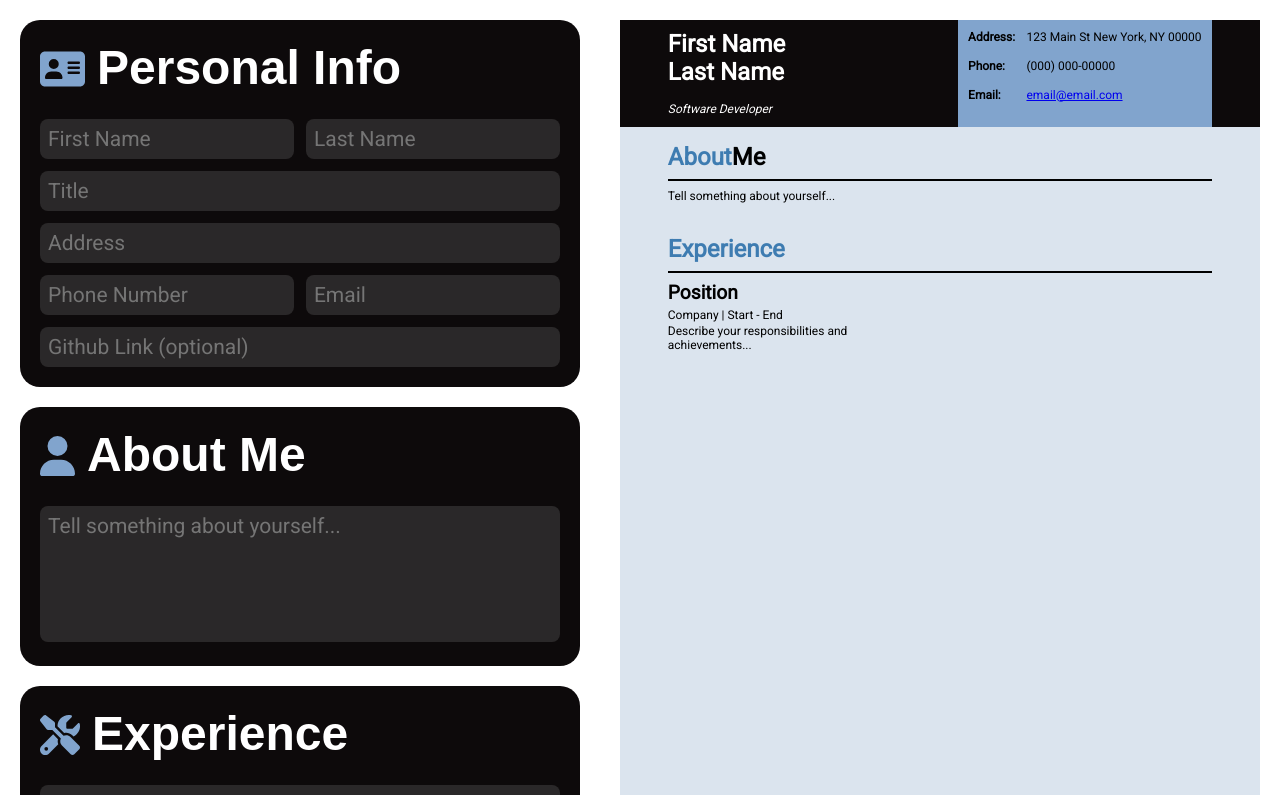
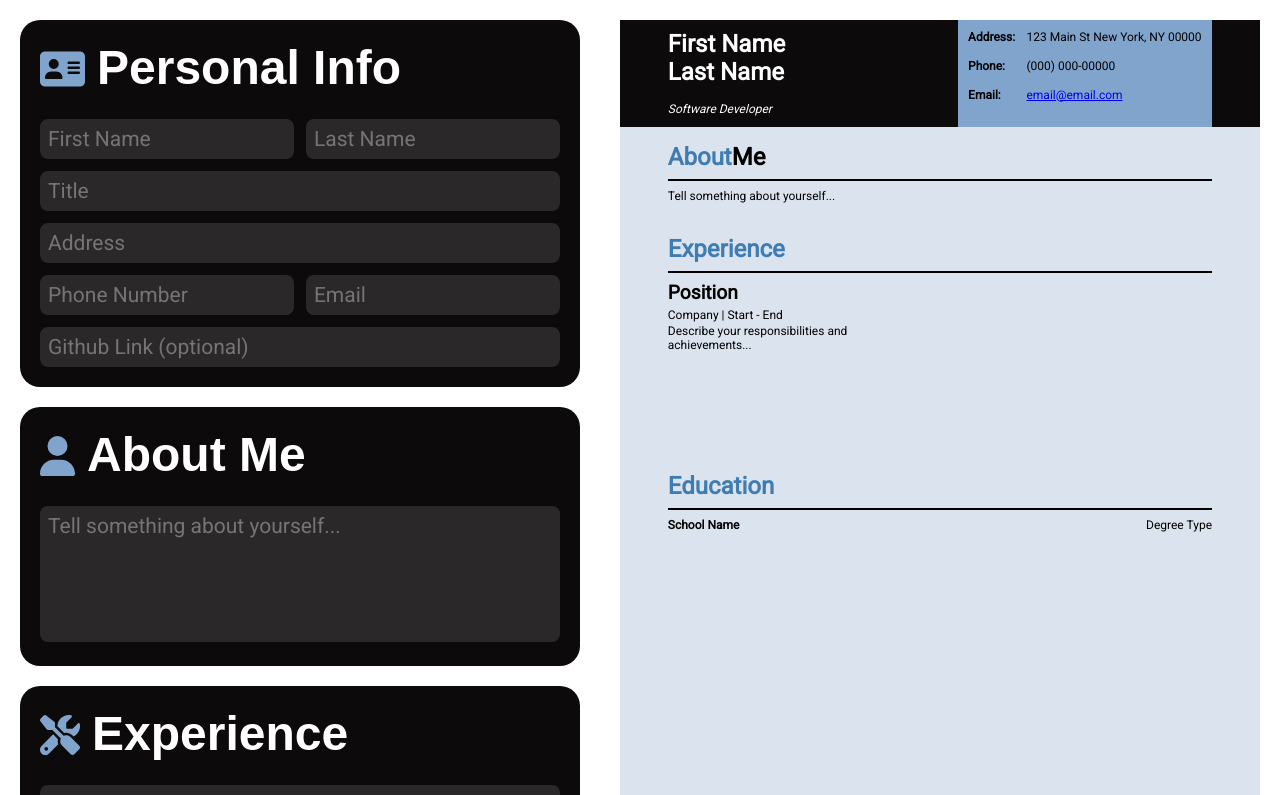
Before and after one commit to Afer1991/cv-application, a React (Vite) app: page / in a window 1280 px wide. Shown: the top 795 px of the page. Built offline with nearby package versions, Linux system fonts and the light colour scheme; a web font is replaced by a local one.

Commit message:
Adjust App html, adjust style

```diff
--- a/src/App.jsx
+++ b/src/App.jsx
@@ -267,6 +267,14 @@ function App() {
             </div>
           </div>
         </div>
+        <div class="education">
+          <h1>Education</h1>
+          <hr />
+          <div>
+            <p class="bold">School Name</p>
+            <p>Degree Type</p>
+          </div>
+        </div>
       </section>
     </>
   )
--- a/src/index.css
+++ b/src/index.css
@@ -47,7 +47,7 @@
 }
 
 .bold {
-  font-weight: bolder;
+  font-weight: bold;
 }
 
 a:visited {
@@ -55,12 +55,14 @@ a:visited {
 }
 
 .aboutMe,
-.experience {
-  padding: 1rem 1.75rem;
+.experience,
+.education {
+  padding: 1rem 1.5rem;
 }
 
 .aboutMe h1,
-.experience h1 {
+.experience h1,
+.education h1 {
   color: #3E7CB1;
   font-weight: bolder;
   margin-bottom: .5rem;
@@ -78,7 +80,8 @@ hr {
 
 .aboutMe p,
 .experienceGrid span,
-.experienceGrid p {
+.experienceGrid p,
+.education p {
   font-size: .5rem;
 }
 
@@ -92,6 +95,11 @@ hr {
   font-size: .6rem;
 }
 
+.education div {
+  display: flex;
+  justify-content: space-between;
+}
+
 @media (min-width: 375px) {
   .name h1,
   .aboutMe h1,
@@ -103,13 +111,15 @@ hr {
   .aboutMe p,
   .contactInfo > *,
   .experienceGrid span,
-  .experienceGrid p {
+  .experienceGrid p,
+  .education p {
     font-size: .65rem;
   }
 
   .info,
   .aboutMe,
-  .experience {
+  .experience,
+  .education {
     padding-left: 1.75rem;
     padding-right: 1.75rem;
   }
@@ -126,7 +136,8 @@ hr {
 @media (min-width: 525px) {
   .name h1,
   .aboutMe h1,
-  .experience h1 {
+  .experience h1,
+  .education h1 {
     font-size: 1.5rem;
   }
 
@@ -134,13 +145,15 @@ hr {
   .aboutMe p,
   .contactInfo > *,
   .experienceGrid span,
-  .experienceGrid p {
+  .experienceGrid p,
+  .education p {
     font-size: .75rem;
   }
 
   .info,
   .aboutMe,
-  .experience {
+  .experience,
+  .education {
     padding-left: 2rem;
     padding-right: 2rem;
   }
@@ -157,7 +170,8 @@ hr {
 
   .name h1,
   .aboutMe h1,
-  .experience h1 {
+  .experience h1,
+  .education h1 {
     font-size: 1rem;
   }
 
@@ -165,7 +179,8 @@ hr {
   .aboutMe p,
   .contactInfo > *,
   .experienceGrid span,
-  .experienceGrid p {
+  .experienceGrid p,
+  .education p {
     font-size: .65rem;
   }
 
@@ -177,7 +192,8 @@ hr {
 @media (min-width: 925px) {
   .name h1,
   .aboutMe h1,
-  .experience h1 {
+  .experience h1,
+  .education h1 {
     font-size: 1.5rem;
   }
 
@@ -185,13 +201,15 @@ hr {
   .aboutMe p,
   .contactInfo > *,
   .experienceGrid span,
-  .experienceGrid p {
+  .experienceGrid p,
+  .education p {
     font-size: .75rem;
   }
 
   .info,
   .aboutMe,
-  .experience {
+  .experience,
+  .education {
     padding-left: 3rem;
     padding-right: 3rem;
   }
```
